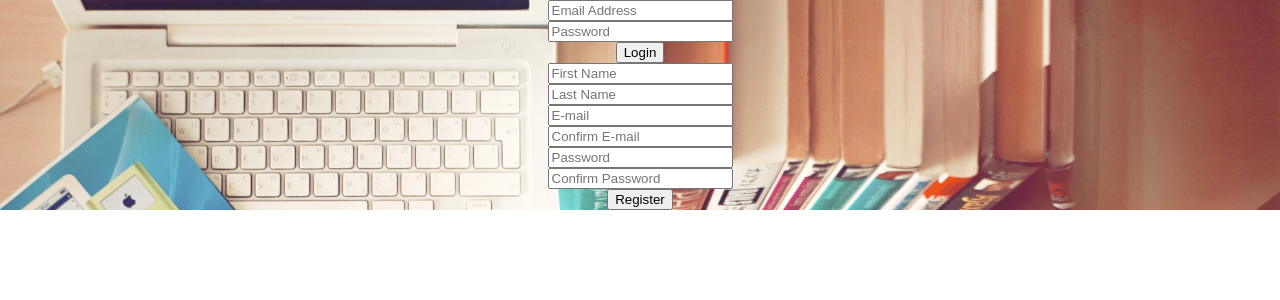
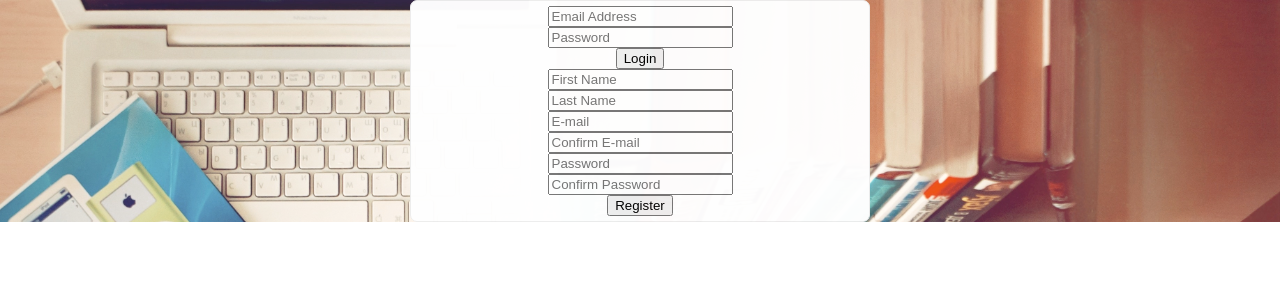
Before and after one commit to Grazziano/SocialNetwork, a PHP site: page /register.php in a window 1280 px wide. Shown: the top 300 px of the page. Run offline with PHP 8.4, Linux system fonts and the light colour scheme.

Commit message:
White panel background

```diff
--- a/assets/css/register_style.css
+++ b/assets/css/register_style.css
@@ -14,3 +14,16 @@ body {
     height: 100%;
     min-width: 950px;
 }
+
+.login_box {
+    position: relative;
+    margin-right: auto;
+    margin-left: auto;
+    top: 7%;
+    width: 35%;
+    background-color: #ffffff;
+    border: 1px solid #EDEDED;
+    border-radius: 7px;
+    padding: 5px;
+    opacity: 0.98;
+}
--- a/register.php
+++ b/register.php
@@ -15,6 +15,7 @@ require 'includes/form_handlers/login_handler.php';
 
 <body>
     <div class="wrapper">
+        <div class="login_box">
             <form action="register.php" method="post">
                 <input type="email" name="log_email" placeholder="Email Address" value="<?php if (isset($_SESSION['log_email'])) {
                                                                                             echo $_SESSION['log_email'];
@@ -69,6 +70,7 @@ require 'includes/form_handlers/login_handler.php';
                 } ?>
             </form>
         </div>
+    </div>
 </body>
 
 </html>
```
Lines whose indentation alone changed are shown as unchanged.
